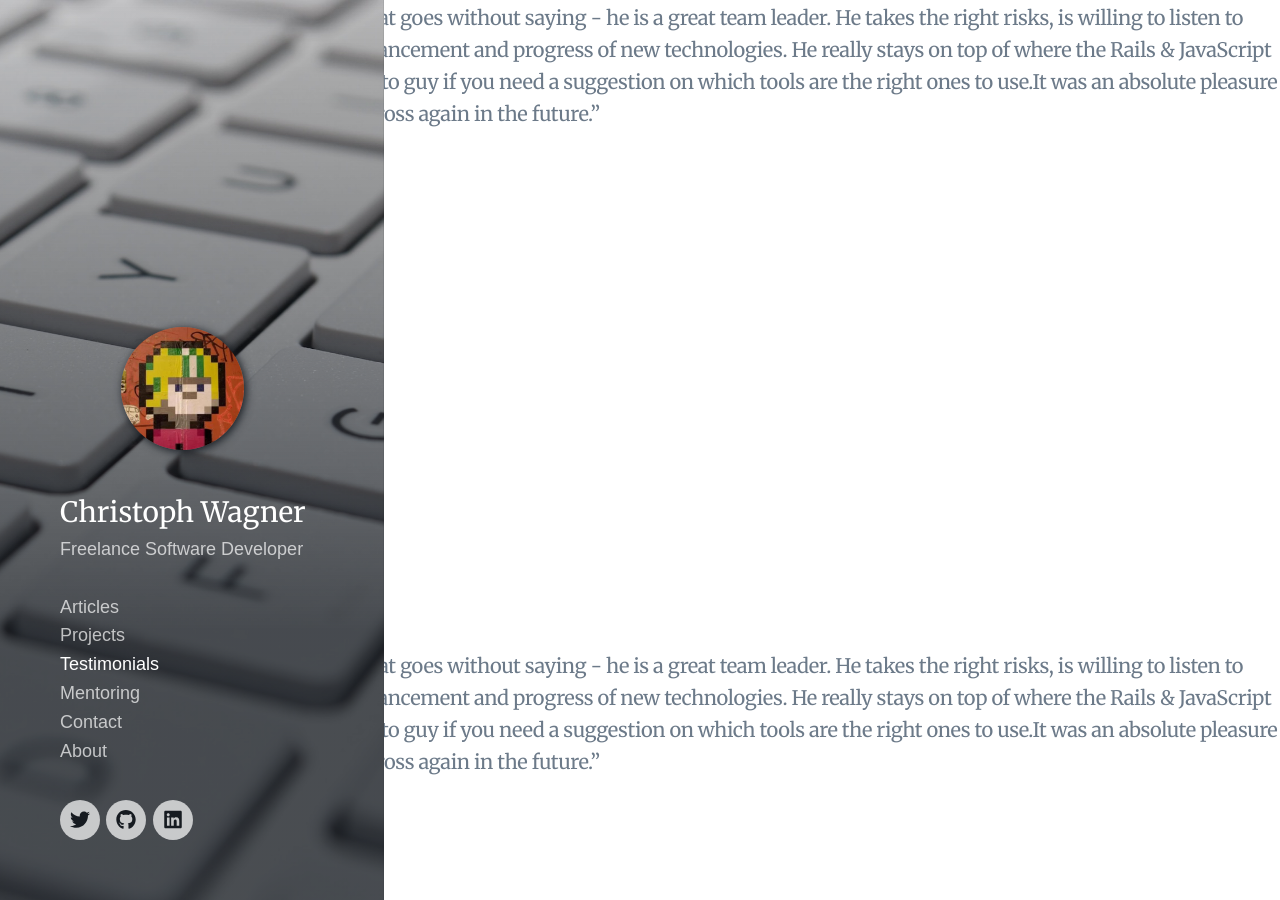
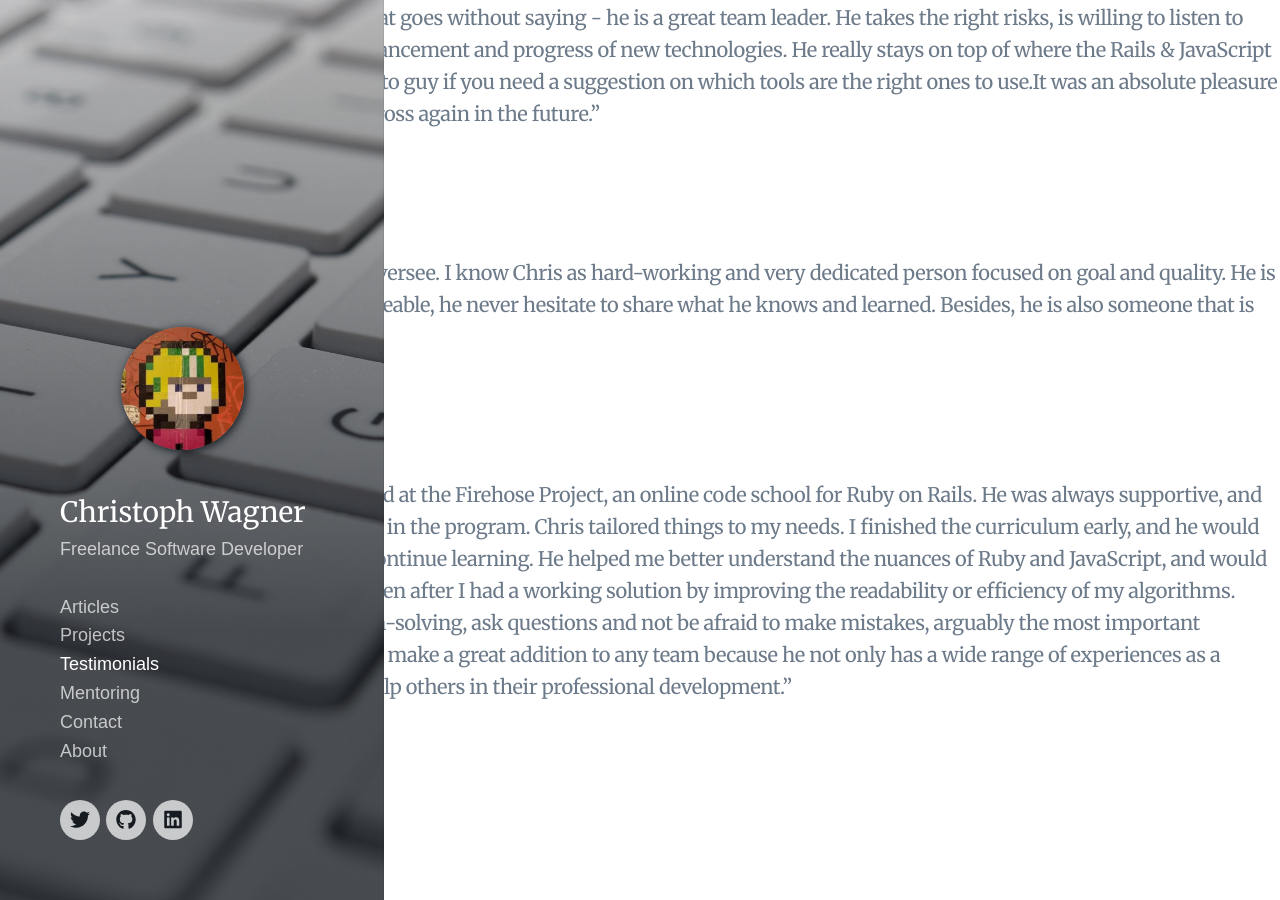
Before and after one commit to PandaWhisperer/pandawhisperer.github.io, a Jekyll site: the page built from _pages/testimonials.md, in a window 1280 px wide and 900 px high, scrolled down 391 px. Built offline with Jekyll 4.4.1, drawn with Linux system fonts in a browser that asks for light colours; nearby versions of some CDN libraries; some web fonts are replaced; some of the changed text lies outside the part shown.

Commit message:
Add more testimonials

```diff
--- a/_pages/testimonials.md
+++ b/_pages/testimonials.md
@@ -16,6 +16,20 @@ testimonials:
     link: https://www.linkedin.com/in/mesutcanilhaner/
     quote: >
       Not only is Christoph a Ruby Expert - that goes without saying - he is a great team leader. He takes the right risks, is willing to listen to other’s point of view, and encourages advancement and progress of new technologies. He really stays on top of where the Rails & JavaScript Community is going as well - and is a go-to guy if you need a suggestion on which tools are the right ones to use.It was an absolute pleasure working with him and I hope our paths cross again in the future.
+
+  - author: Lynn Chang
+    title: Senior UI Designer
+    image: /images/testimonials/lynn_chang.jpg
+    link: https://www.linkedin.com/in/yellowsubmarine/
+    quote: >
+      It was a pleasure to work with Chris at Oversee. I know Chris as hard-working and very dedicated person focused on goal and quality. He is also someone that is smart and knowledgeable, he never hesitate to share what he knows and learned. Besides, he is also someone that is easy and fun to work with.
+
+  - author: Kristin Heininger
+    title: Ruby on Rails Developer
+    image: /images/testimonials/kristin_heininger.jpg
+    link: https://www.linkedin.com/in/kristin-heininger-a46962139/
+    quote: >
+      Chris was my mentor while I was enrolled at the Firehose Project, an online code school for Ruby on Rails. He was always supportive, and still is even though I’m no longer enrolled in the program. Chris tailored things to my needs. I finished the curriculum early, and he would give me more challenges so that I could continue learning. He helped me better understand the nuances of Ruby and JavaScript, and would show me how I could improve my code even after I had a working solution by improving the readability or efficiency of my algorithms. Chris encouraged me to continue problem-solving, ask questions and not be afraid to make mistakes, arguably the most important qualities in a software engineer. He would make a great addition to any team because he not only has a wide range of experiences as a developer, but he's willing to share it to help others in their professional development.
 ---
 {% for testimonial in page.testimonials %}
 > &ldquo;{{ testimonial.quote | strip }}&rdquo;
```
Also changed, not shown: images/testimonials/kristin_heininger.jpg (added), images/testimonials/lynn_chang.jpg (added).
